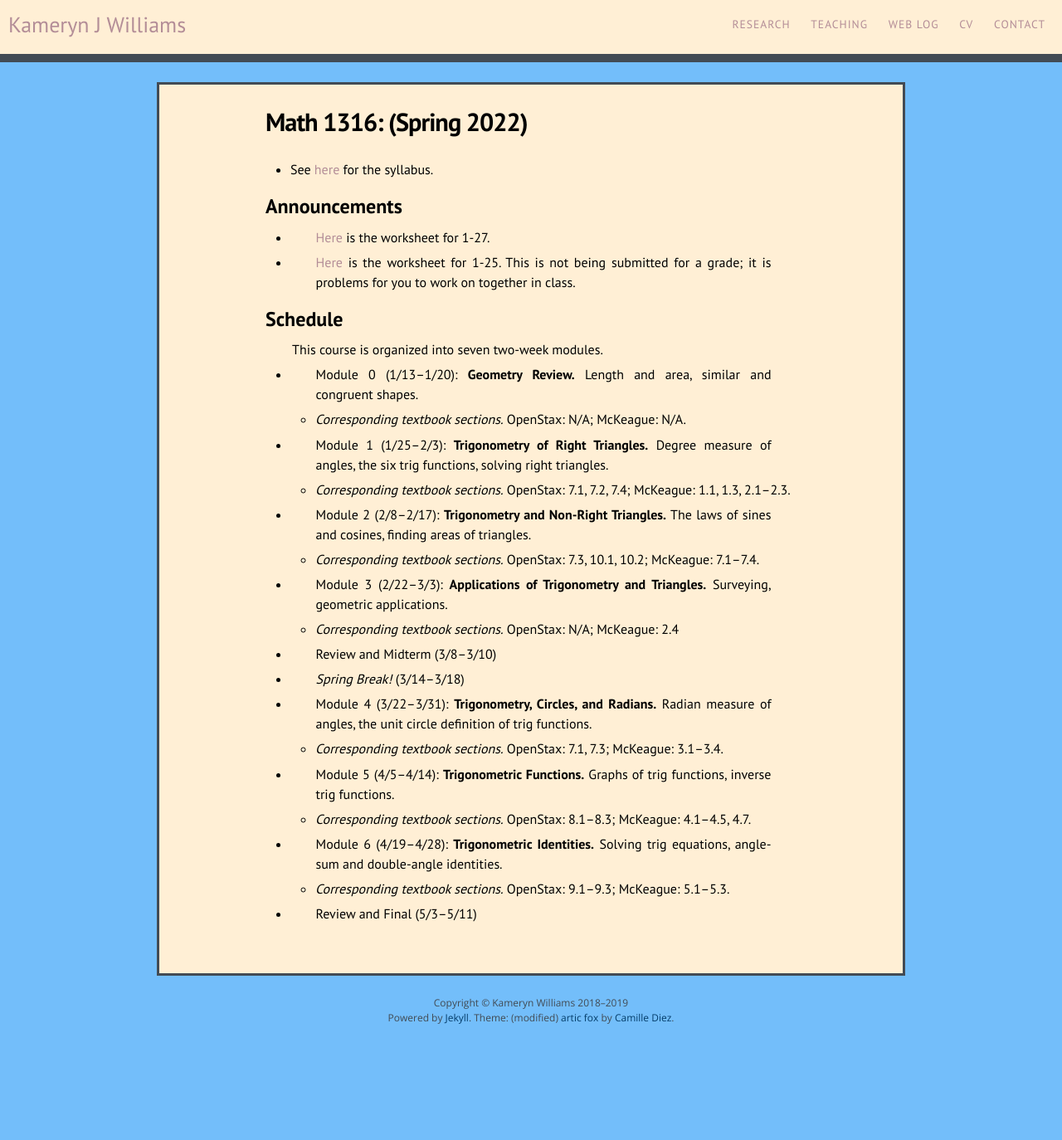
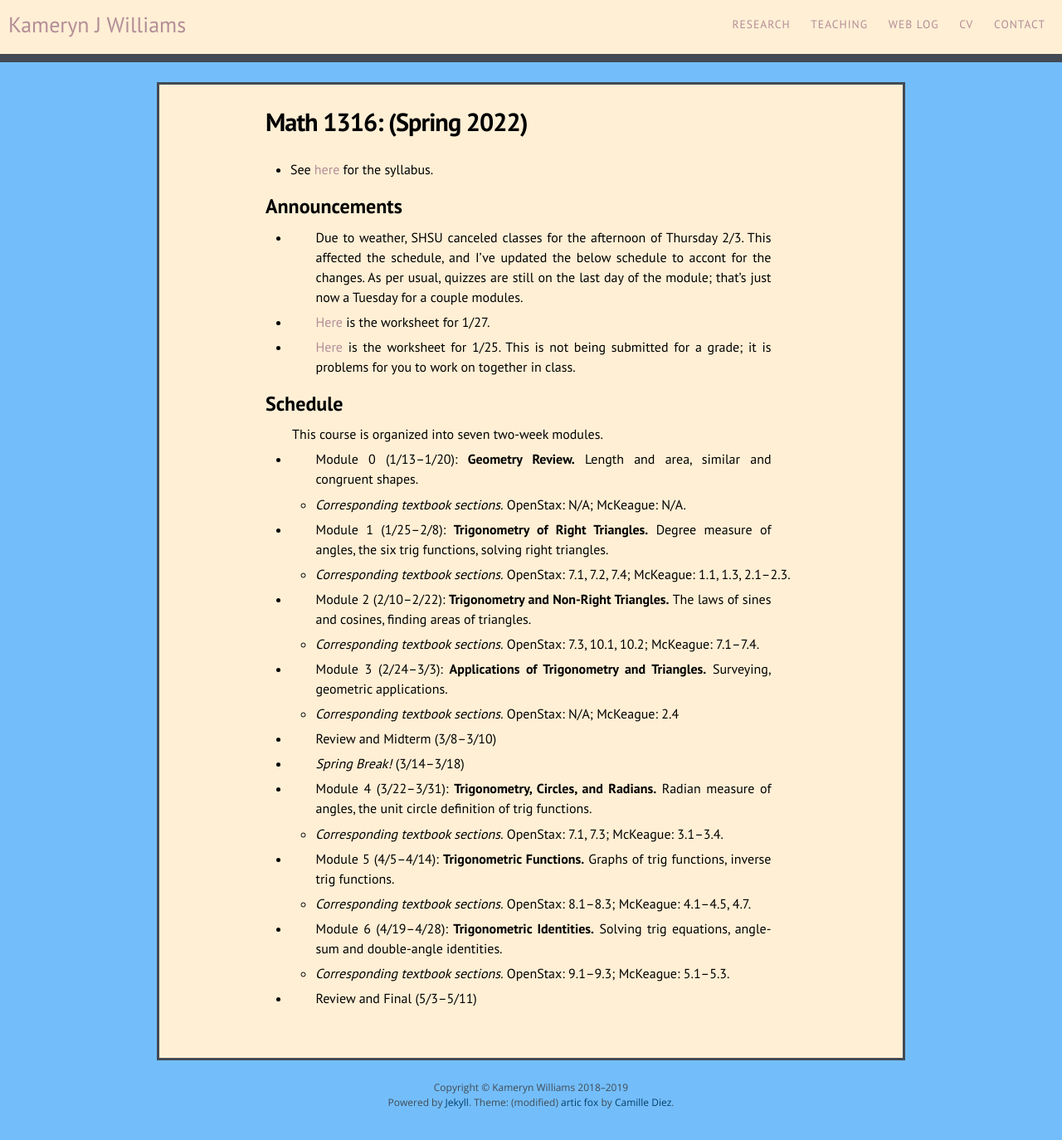
Before and after one commit to kamerynjw/kamerynjw.github.io, a Jekyll site: the page built from teaching/2022/math1316.md, in a window 1280 px wide. Shown: the whole page at 83% size. Built offline with Jekyll 4.4.1, drawn with Linux system fonts in a browser that asks for light colours; nearby versions of some CDN libraries; before the commit the page ends 1272 px from its top, so only the background shows below that.

Commit message:
schedule fix

```diff
--- a/teaching/2022/math1316.md
+++ b/teaching/2022/math1316.md
@@ -11,9 +11,11 @@ permalink: /teaching/2022/math1316/
 Announcements
 -------------
 
-* [Here]({{ page.url }}ws1-27.pdf) is the worksheet for 1-27.
+* Due to weather, SHSU canceled classes for the afternoon of Thursday 2/3. This affected the schedule, and I've updated the below schedule to accont for the changes. As per usual, quizzes are still on the last day of the module; that's just now a Tuesday for a couple modules.
 
-* [Here]({{ page.url }}ws1-25.pdf) is the worksheet for 1-25. This is not being submitted for a grade; it is problems for you to work on together in class.
+* [Here]({{ page.url }}ws1-27.pdf) is the worksheet for 1/27.
+
+* [Here]({{ page.url }}ws1-25.pdf) is the worksheet for 1/25. This is not being submitted for a grade; it is problems for you to work on together in class.
 
 
 
@@ -26,15 +28,15 @@ This course is organized into seven two-week modules.
 
     * *Corresponding textbook sections.* OpenStax: N/A; McKeague: N/A.
 
-* Module 1 (1/25–2/3): **Trigonometry of Right Triangles.** Degree measure of angles, the six trig functions, solving right triangles.
+* Module 1 (1/25–2/8): **Trigonometry of Right Triangles.** Degree measure of angles, the six trig functions, solving right triangles.
 
     * *Corresponding textbook sections.* OpenStax: 7.1, 7.2, 7.4; McKeague: 1.1, 1.3, 2.1–2.3.
 
-* Module 2 (2/8–2/17): **Trigonometry and Non-Right Triangles.** The laws of sines and cosines, finding areas of triangles.
+* Module 2 (2/10–2/22): **Trigonometry and Non-Right Triangles.** The laws of sines and cosines, finding areas of triangles.
 
     * *Corresponding textbook sections.* OpenStax: 7.3, 10.1, 10.2; McKeague: 7.1–7.4.
 
-* Module 3 (2/22–3/3): **Applications of Trigonometry and Triangles.** Surveying, geometric applications.
+* Module 3 (2/24–3/3): **Applications of Trigonometry and Triangles.** Surveying, geometric applications.
 
     * *Corresponding textbook sections.* OpenStax: N/A; McKeague: 2.4
 
```
